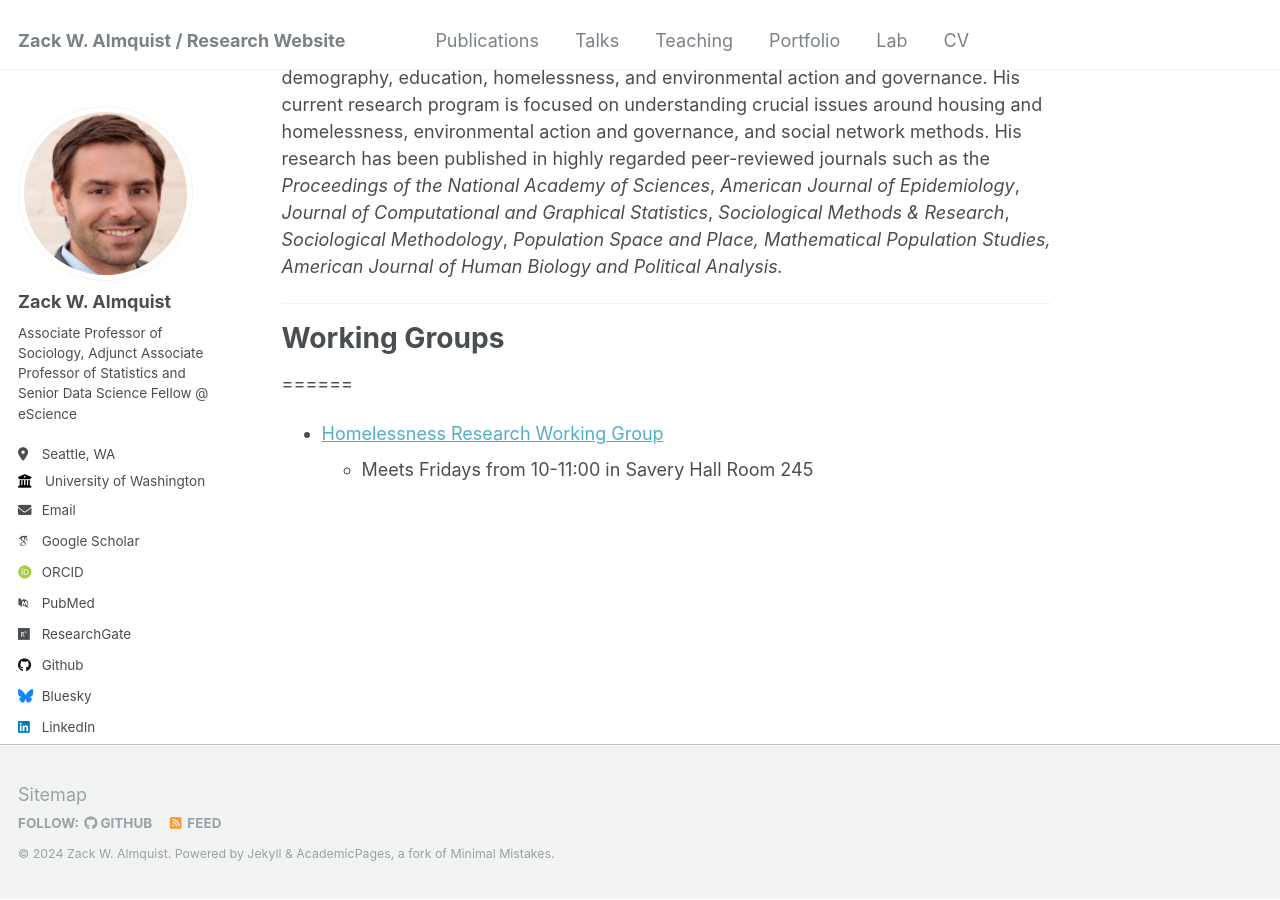
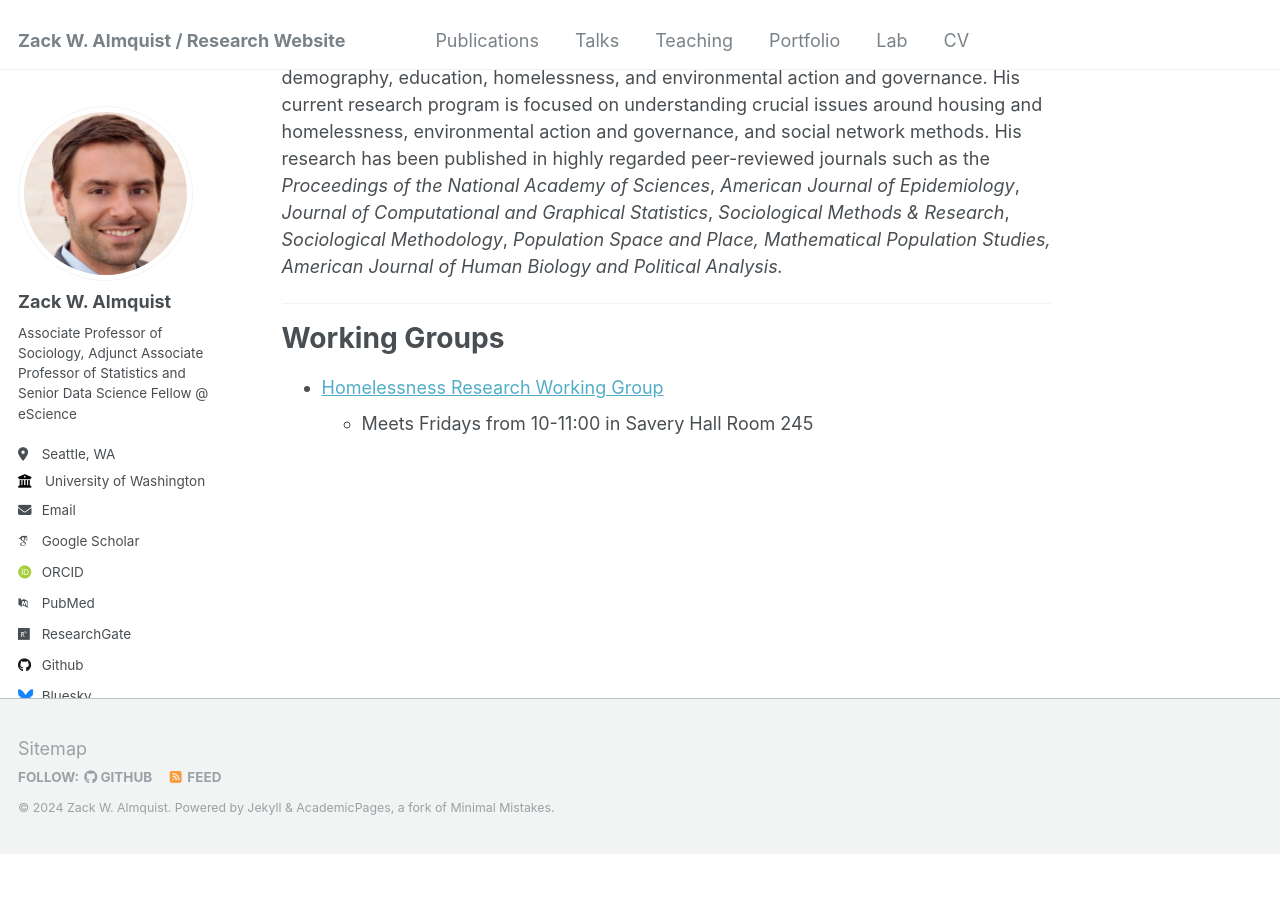
Before and after one commit to zalmquist/zalmquist.github.io, a Jekyll site: the page built from _pages/about.md, in a window 1280 px wide and 900 px high, scrolled down 1051 px. Built offline with Jekyll 4.4.1, drawn with Linux system fonts in a browser that asks for light colours; some web fonts are replaced; after the commit the page ends 1904 px from its top, so only the background shows below that.

```diff
--- a/_pages/about.md
+++ b/_pages/about.md
@@ -29,7 +29,7 @@ Prof Almquist’s research centers on developing and applying mathematical, comp
 
 ------
 
-# Working Groups
+Working Groups
 ======
 
 * [Homelessness Research Working Group](https://ssdalab.github.io/kcpehworkinggroup/)
```
